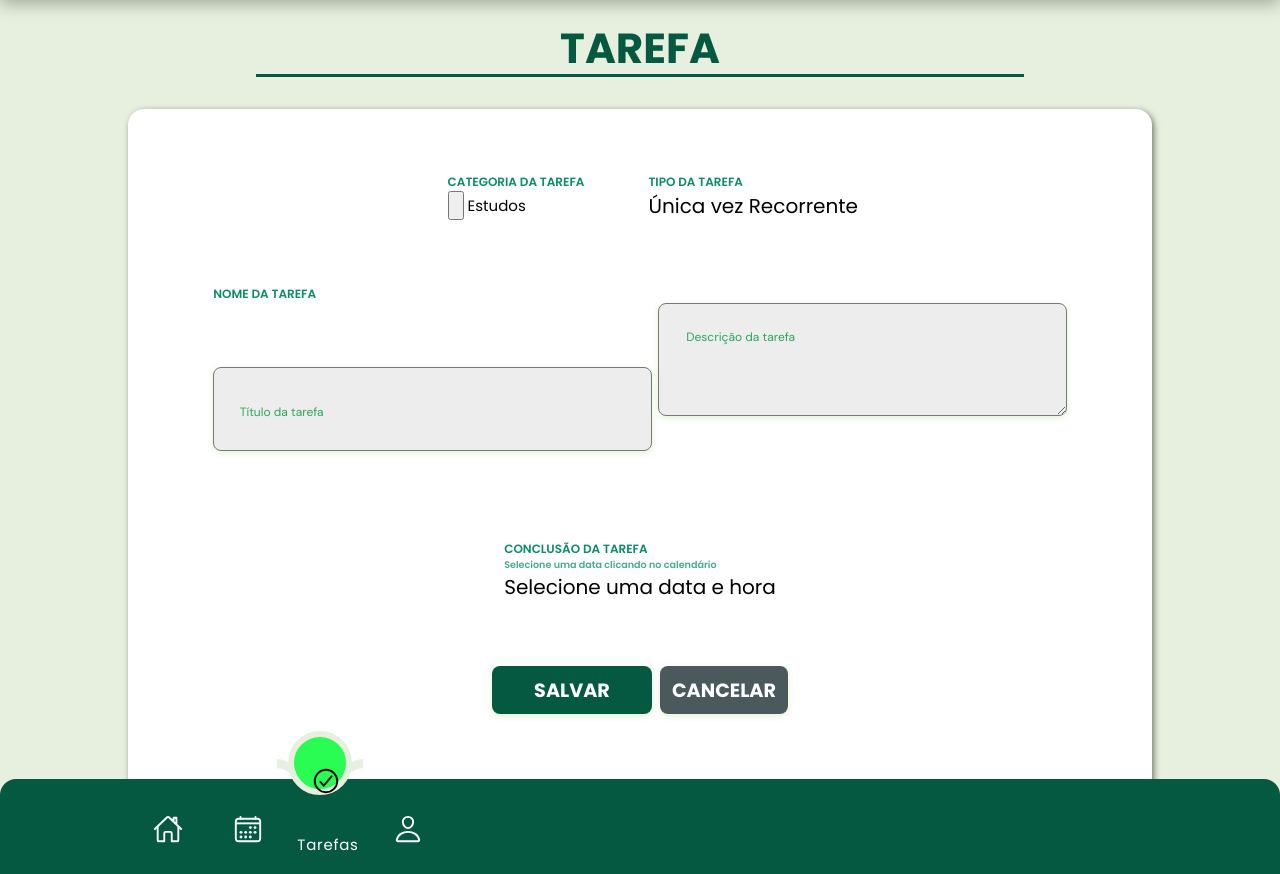
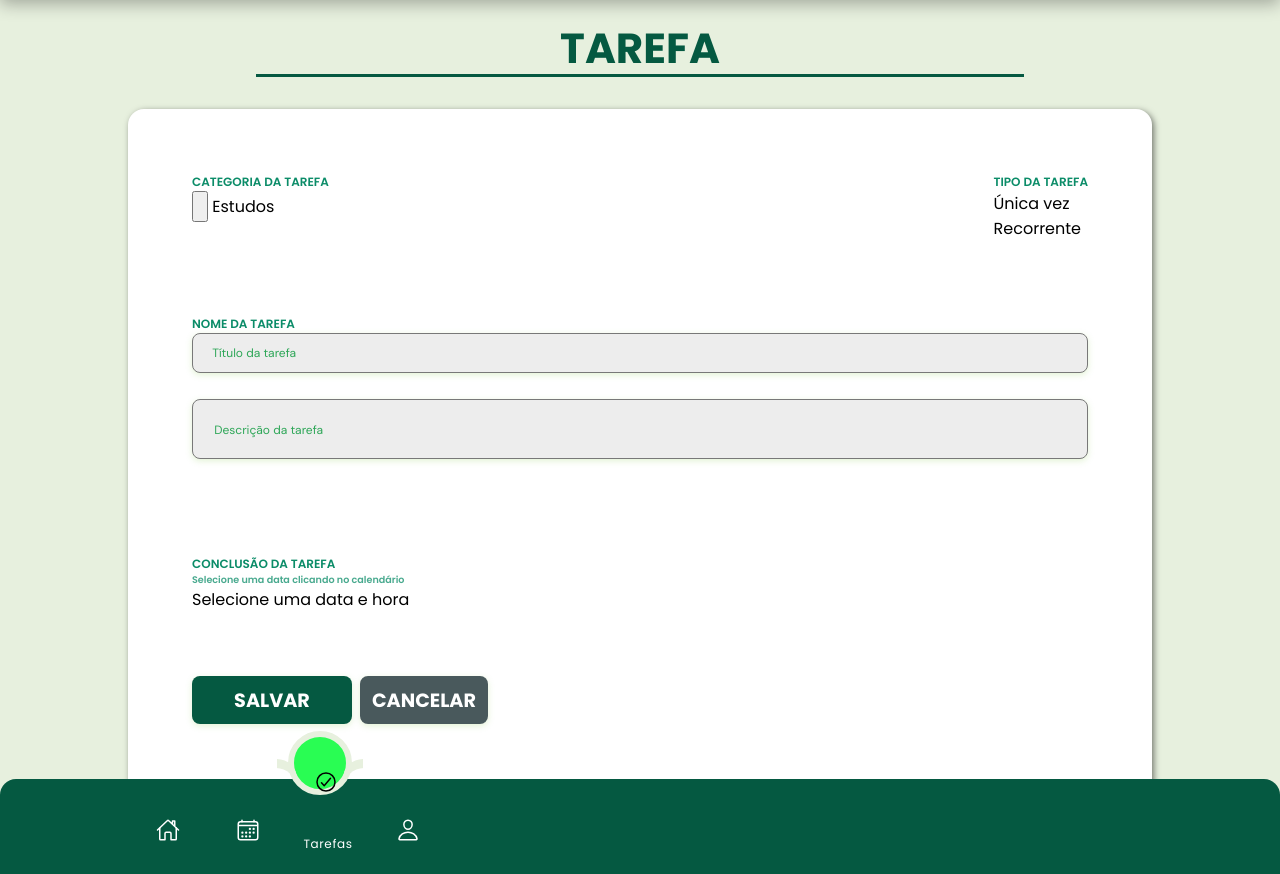
Before and after one commit to jpmoncao/fornow, a PHP site: page /?tarefas in a window 1280 px wide. Shown: the part 80-954 px from the top of the page. Run offline with PHP 8.4, Linux system fonts and the light colour scheme; a user stored in the database is signed in; some libraries are stand-ins or nearby versions.

Commit message:
📦 NEW: Concluided interface of view task

```diff
--- a/view/assets/css/tarefas.css
+++ b/view/assets/css/tarefas.css
@@ -4,7 +4,6 @@
 body {
     background-color: var(--primColor);
     font-family: 'Poppins', Arial, Helvetica, sans-serif;
-    font-size: 20px;
     background-color: #E7F0DE;
 }
 
@@ -60,7 +59,13 @@ form {
     justify-content: center;
     align-items: center;
     flex-direction: column;
+    width: 100%;
+    margin: auto;
     gap: 5vw;
+}
+
+form>div {
+    min-width: 100%;
 }
 
 p {
@@ -73,13 +78,31 @@ p {
     margin: 0;
 }
 
-.label-text-wrapper > *{
+.tarefas-organizacao {
+    display: flex;
+    justify-content: space-between;
+    align-items: center;
+    gap: 2vw;
+    width: 100%;
+}
+
+.categoria-tarefa {
+    height: 78px;
+}
+
+.label-text-wrapper>* {
     font-family: 'DM Sans';
     font-style: normal;
     font-weight: 400;
     font-size: 0.75rem;
     line-height: 16px;
     color: #2DA657;
+}
+
+ion-radio-group {
+    display: flex;
+    flex-direction: column;
+    justify-content: left;
 }
 
 ion-radio {
@@ -102,63 +125,55 @@ ion-radio.ios::part(container) {
     border-color: #055941;
 }
 
-
-.tarefas-organizacao {
-    display: flex;
-    flex-direction: row;
-    gap: 5vw;
-}
-
-.categoria-tarefa {
-    font-size: 15px;
-    margin-left: 2vw;
-}
-
 .tipos-de-tarefa {
     display: flex;
     flex-direction: column;
     justify-content: left;
+    height: 78px;
 }
 
 
-.titulo-tarefa {
-    box-sizing: border-box;
+.titulo-tarefa,
+.descricao-tarefa {
     background: #EDEDED;
     border: 1px solid #787878;
+    border-radius: 8px;
     box-shadow: 0px 2px 6px rgba(145, 207, 89, 0.25);
-    border-radius: 8px;
-    padding: 2vw;
+
+    height: 30px;
+    width: 100%;
+    padding: 1.2rem;
     margin-bottom: 2vw;
-}
 
-.titulo-tarefa::placeholder {
-    font-family: 'DM Sans';
-    font-style: normal;
-    font-weight: 400;
-    font-size: 12px;
-    line-height: 16px;
-    color: #2DA657;
+    font: normal normal 12px 'DM Sans';
+
+    resize: none;
 }
 
 .descricao-tarefa {
-    box-sizing: border-box;
-    background: #EDEDED;
-    border: 1px solid #787878;
-    box-shadow: 0px 2px 6px rgba(145, 207, 89, 0.25);
-    border-radius: 8px;
-    padding: 2vw;
+    height: 60px;
+    padding-top: .2rem;
 }
 
+.titulo-tarefa::placeholder,
 .descricao-tarefa::placeholder {
     font-family: 'DM Sans';
     font-style: normal;
     font-weight: 400;
     font-size: 12px;
     line-height: 16px;
+    padding-top: 1.2rem;
     color: #2DA657;
 }
 
+ion-datetime-button {
+    display: flex;
+    justify-content: left;
+}
+
+
 .salvar-cancelar {
+    max-width: 100%;
     display: flex;
     gap: 0.5rem;
 }
```
Also changed, not shown: view/tarefas.php (+6 -8 lines).
